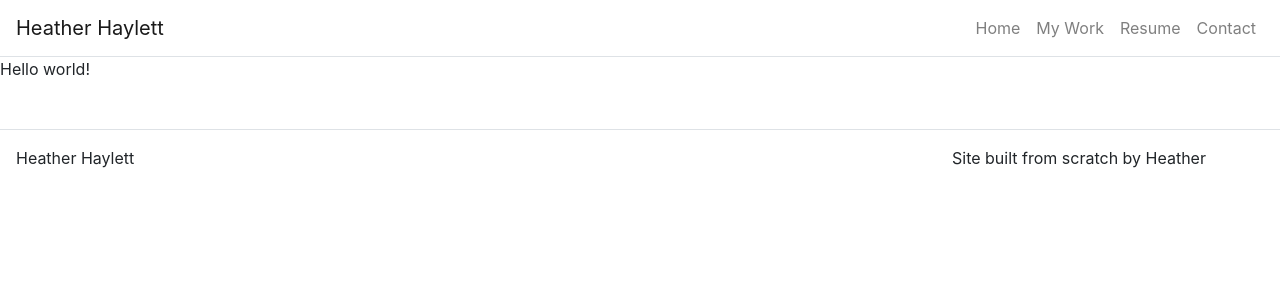
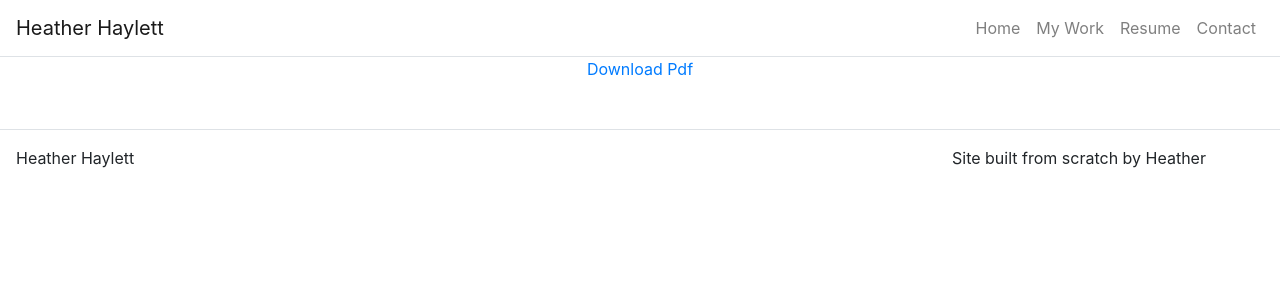
Before and after one commit to HeatherHaylett/portfolio, a React (Create React App) app: page /resume in a window 1280 px wide. Shown: the top 300 px of the page. Built offline with nearby package versions, Linux system fonts and the light colour scheme.

Commit message:
add link to pdf

```diff
--- a/src/pages/PDFViewer.js
+++ b/src/pages/PDFViewer.js
@@ -1,12 +1,16 @@
-import React from 'react';
+import React, { Component } from 'react';
+import Pdf from '../assets/Resume-Portfolio.pdf';
 
-export default class PDFViewer extends React.Component {
+class PDFViewer extends Component {
 
   render() {
+
     return (
-      <div id='viewer' style={{ width: '100%', height: '100%' }}>
-        Hello world!
+      <div className = "App">
+        <a href = {Pdf} target = "_blank" rel="noopener noreferrer">Download Pdf</a>
       </div>
-    )
+    );
   }
 }
+
+export default PDFViewer;
```
